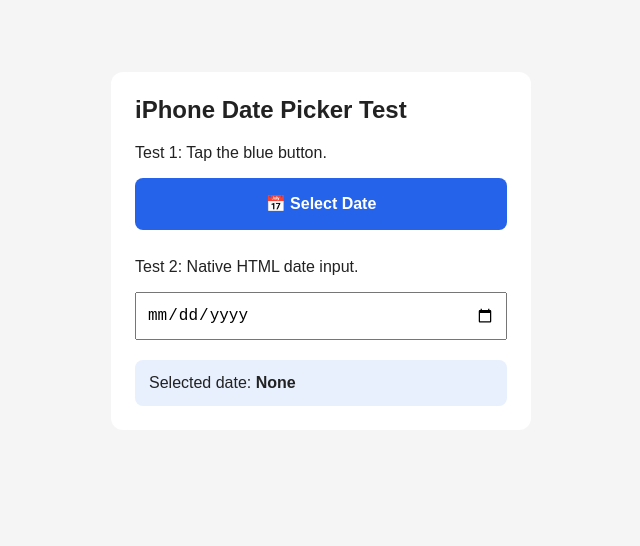
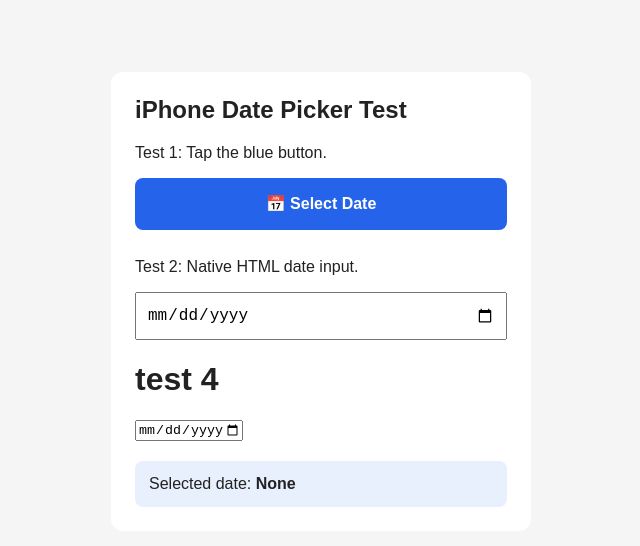
Before and after one commit to christosavramis/Test-IOS-date-picker, a plain HTML site: page index.html in a window 1280 px wide. Shown: the whole page, without its empty margins (319-959 px from the left). Drawn offline with Linux system fonts and the light colour scheme.

Commit message:
Update index.html

```diff
--- a/index.html
+++ b/index.html
@@ -104,6 +104,8 @@
         type="date"
         id="nativeDate"
       >
+      <h1>test 4</h1>
+      <input class="anyds-datepicker__native" type="date" tabindex="-1" aria-hidden="true" min="1986-11-01" max="2026-11-17">
     </div>
 
     <div class="result">
```
